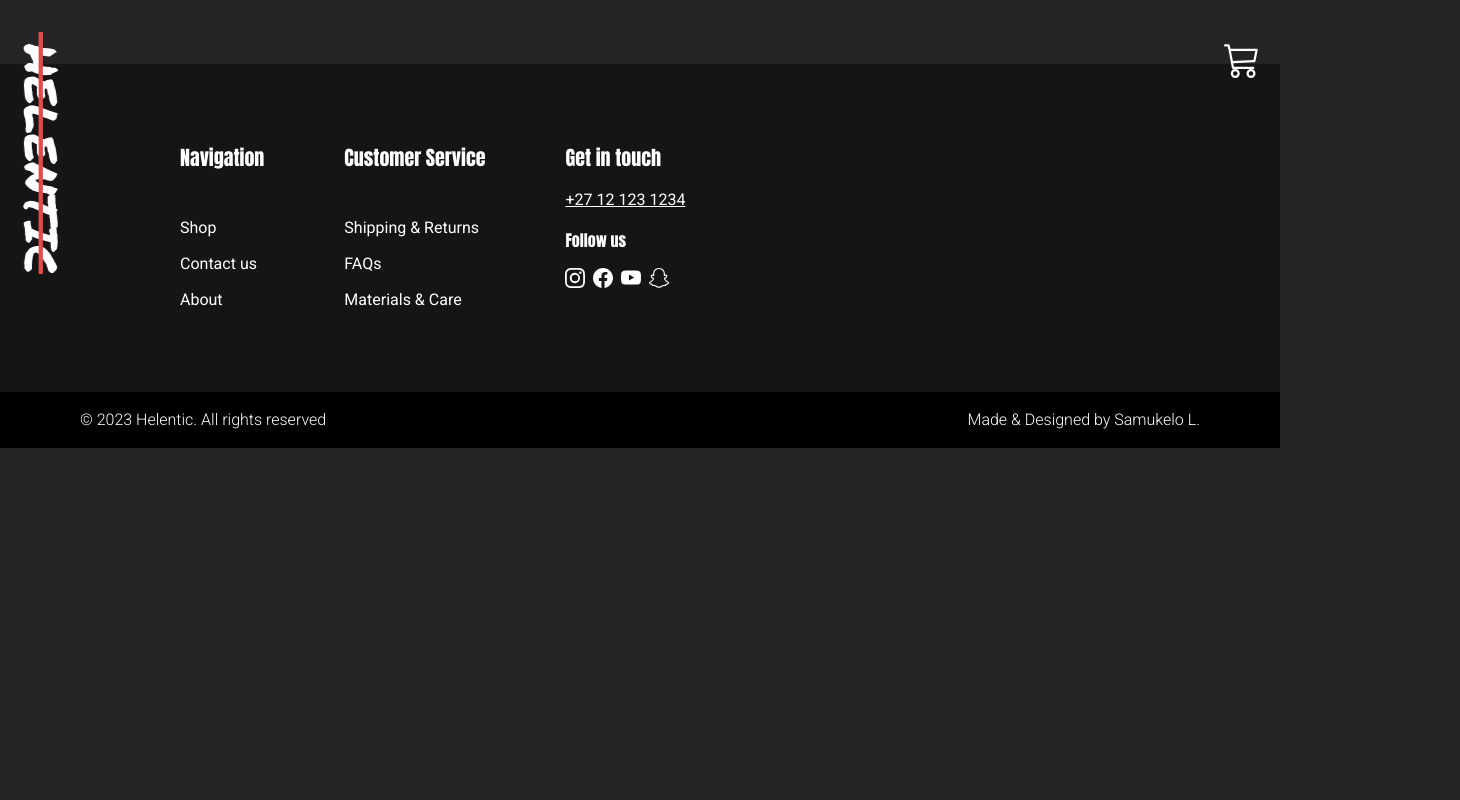
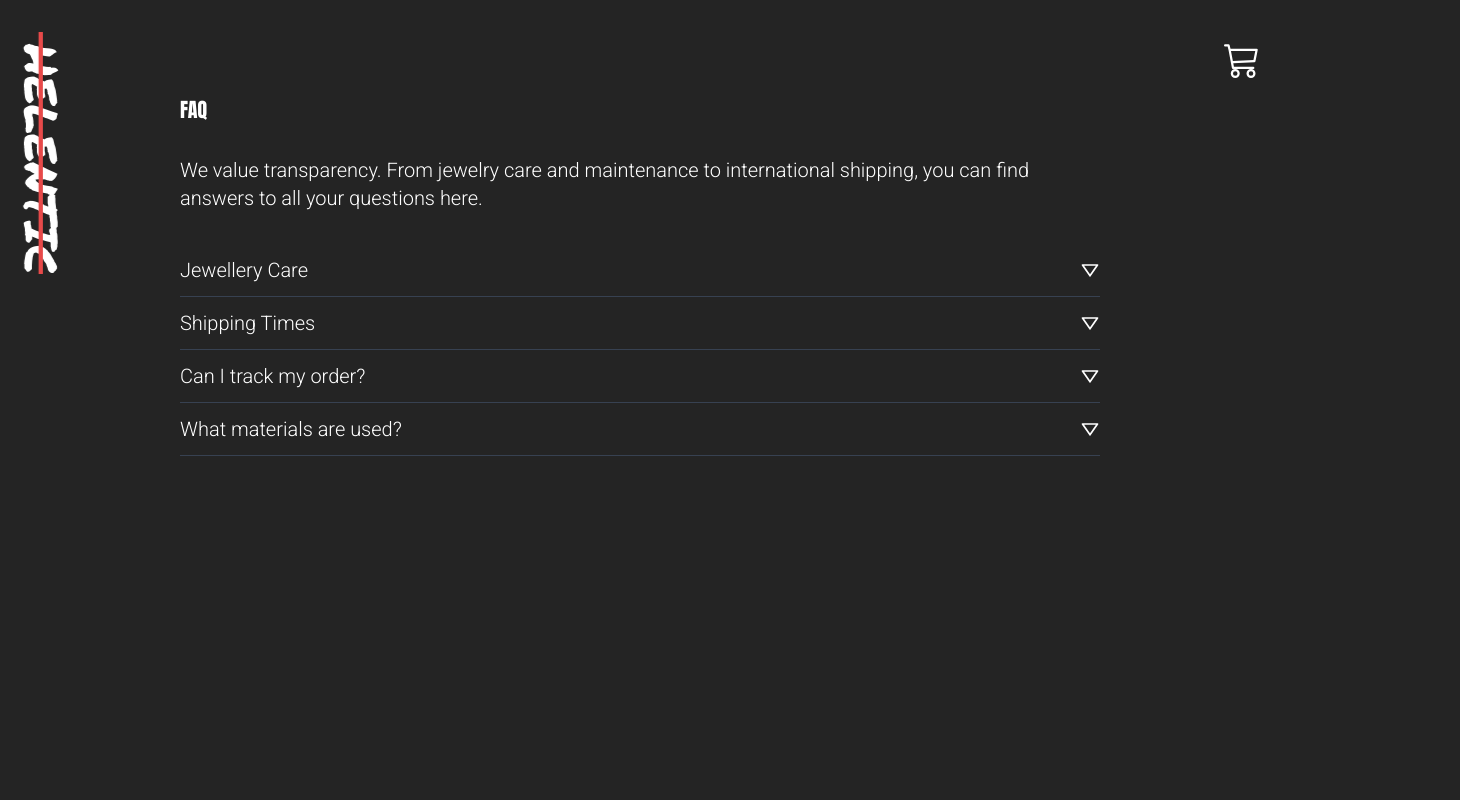
Before and after one commit to samukelolukhele/Helentic, a React (Vite) app: page /support/faq in a window 1280 px wide. Shown: the top 800 px of the page, 1460 px wide, since content can reach past the window. Built offline with nearby package versions, Linux system fonts and the light colour scheme.

Commit message:
FEAT: FAQ page setup.

```diff
--- a/src/App.tsx
+++ b/src/App.tsx
@@ -8,6 +8,7 @@ import CategoryPage from "./pages/category";
 import Checkout from "./pages/checkout";
 import Footer from "./components/Footer";
 import Shipping from "./pages/shipping";
+import FAQ from "./pages/faqs";
 
 function App() {
   return (
@@ -21,6 +22,7 @@ function App() {
           <Route element={<CategoryPage />} path="/shop/categories/:category" />
           <Route element={<Checkout />} path="/shop/checkout" />
           <Route element={<Shipping />} path="/support/shipping" />
+          <Route element={<FAQ />} path="/support/faq" />
         </Routes>
         <Footer />
       </ShoppingCartProvider>
--- a/src/components/Footer.tsx
+++ b/src/components/Footer.tsx
@@ -10,11 +10,7 @@ const Footer = () => {
     },
     {
       text: "FAQs",
-      to: "/support/faqs",
-    },
-    {
-      text: "Materials & Care",
-      to: "/support/care",
+      to: "/support/faq",
     },
   ];
 
@@ -24,12 +20,12 @@ const Footer = () => {
       to: "/shop",
     },
     {
+      text: "Home",
+      to: "/",
+    },
+    {
       text: "Contact us",
       to: "/support/contact",
-    },
-    {
-      text: "About",
-      to: "/about",
     },
   ];
 
@@ -98,7 +94,7 @@ const Footer = () => {
       </div>
       <div className="w-full py-4 bg-black flex flex-col md:flex-row justify-between items-center px-20 font-light">
         <p>&copy; 2023 Helentic. All rights reserved</p>
-        <p>Made & Designed by Samukelo L.</p>
+        <p>Coded by Samukelo L.</p>
       </div>
     </footer>
   );
--- a/src/pages/faqs/index.tsx
+++ b/src/pages/faqs/index.tsx
@@ -1,7 +1,42 @@
 import React from "react";
+import InfoPage from "../../components/InfoPage";
+import Accordion from "../../components/Accordion";
 
 const FAQ = () => {
-  return <div>FAQ</div>;
+  const accordions = [
+    {
+      title: "Jewellery Care",
+      content:
+        "Our jewelry is made with proper maintenance, it will continue to shine. We offer a two-year warranty, providing confidence in protecting against any potential defects in materials or workmanship.",
+    },
+    {
+      title: "Shipping Times",
+      content:
+        "The delivery time depends on your location. Typically, orders are processed and shipped within 5 business days. You can find estimated delivery times for each shipping option at the checkout.",
+    },
+    {
+      title: "Can I track my order?",
+      content:
+        "Yes, we provide tracking information for all shipped orders. Once your order is dispatched, you will receive an email with a tracking number and instructions on how to track your package.",
+    },
+    {
+      title: "What materials are used?",
+      content:
+        "We only use highest quality materials for all of our pieces. We take pride in providing you with jewellery that will last a lifetime",
+    },
+  ];
+  return (
+    <InfoPage
+      pageTitle="FAQ"
+      pageDescription="We value transparency. From jewelry care and maintenance to international shipping, you can find answers to all your questions here."
+    >
+      {accordions.map((item, key) => {
+        return (
+          <Accordion key={key} title={item.title} content={item.content} />
+        );
+      })}
+    </InfoPage>
+  );
 };
 
 export default FAQ;
--- a/src/pages/shipping/index.tsx
+++ b/src/pages/shipping/index.tsx
@@ -19,9 +19,14 @@ const Shipping = () => {
         "We understand that our jewellery lovers span the globe, which is why we offer international shipping to bring our pieces to you, wherever you may be. Please note that international shipping times may vary depending on the destination country's customs procedures and regulations.",
     },
     {
-      title: "Dedicated Customer Support:",
+      title: "Dedicated Customer Support",
       content:
         "We're here for you every step of the way. If you have any questions or concerns about your order or shipping, our friendly customer support team is ready to assist you. Simply reach out to us, and we'll be delighted to help.",
+    },
+    {
+      title: "Return Policy",
+      content:
+        "If you're looking to return or exchange your order for whatever reason, we're here to help! We offer free returns within 30 days of purchase. You can return your product for store credit, a different product, or a refund to the original payment method.",
     },
   ];
   return (
```
